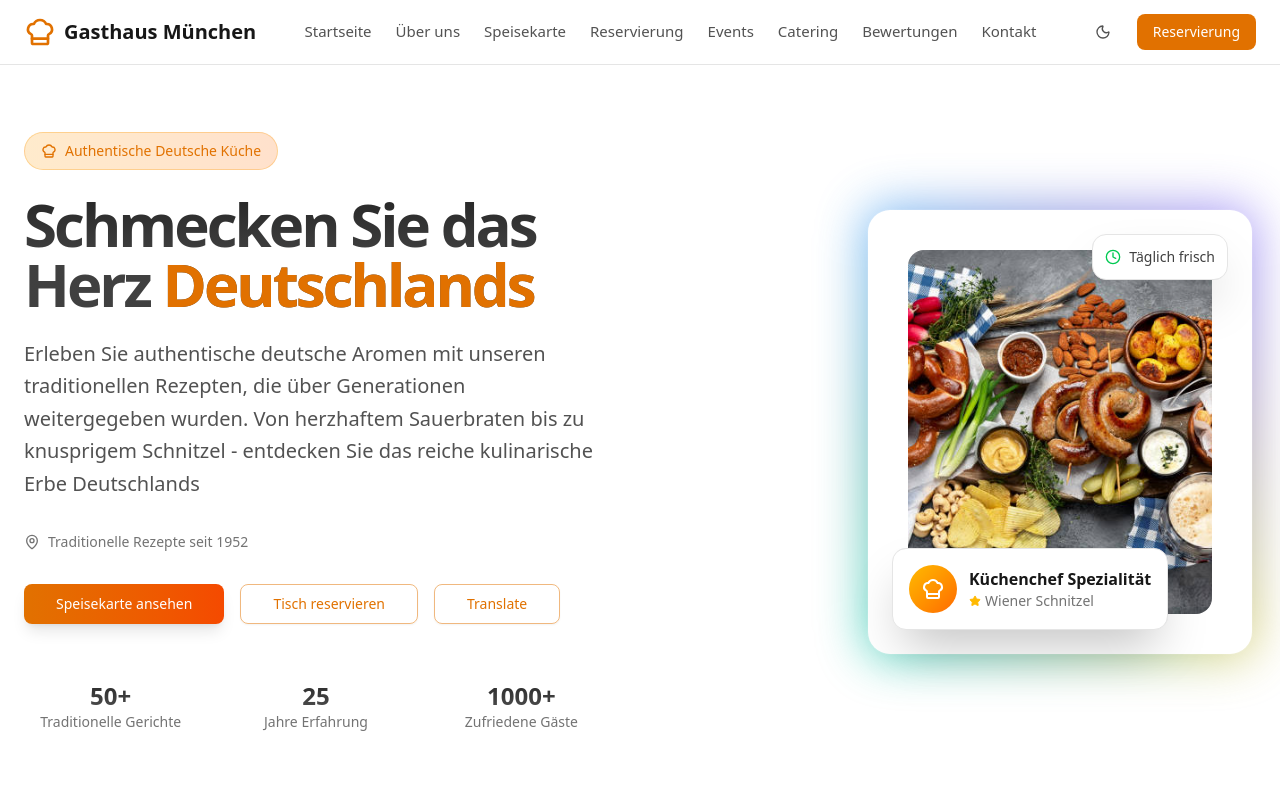
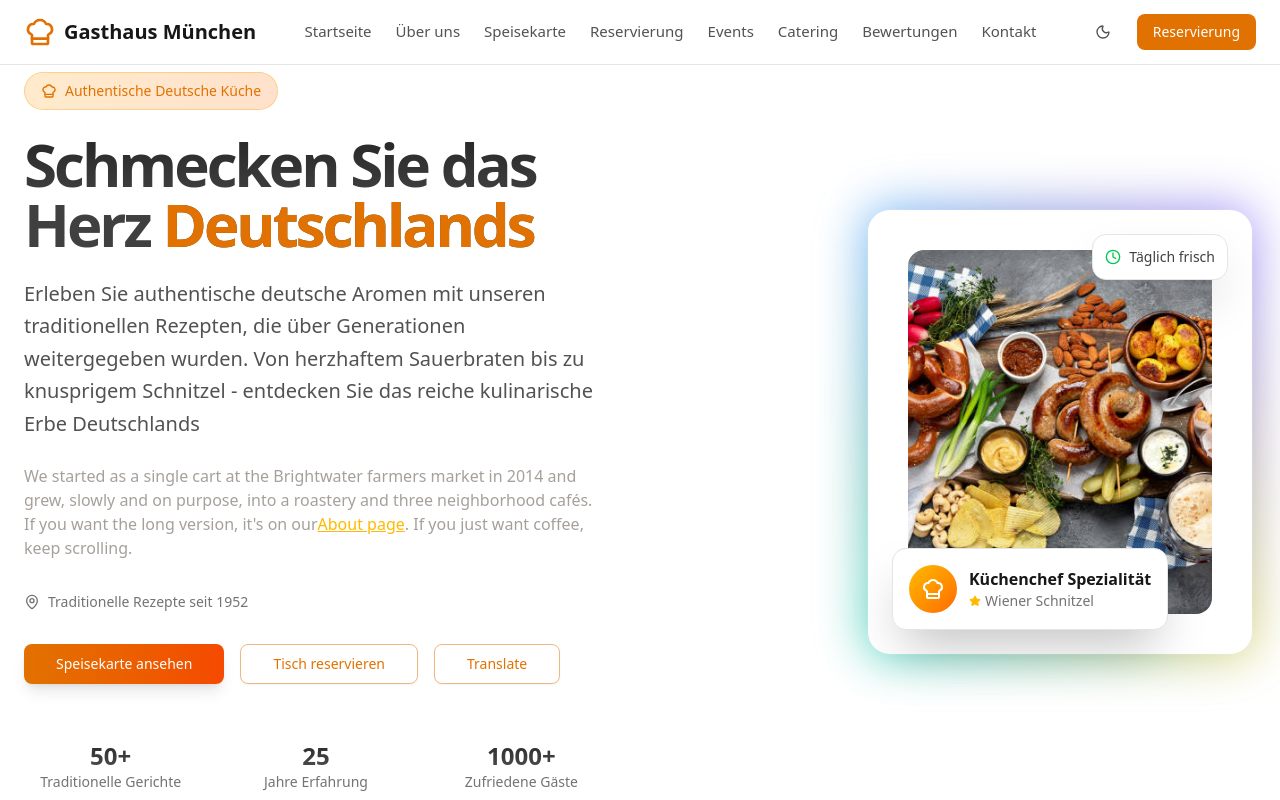
Before and after one commit to Quadraplex214/german-website-for-translation, a Next.js app: page / in a window 1280 px wide. Shown: the top 800 px of the page. Built offline with nearby package versions, Linux system fonts and the light colour scheme.

Commit message:
Update translation script and enhance German food hero component content

```diff
--- a/src/app/layout.tsx
+++ b/src/app/layout.tsx
@@ -57,8 +57,8 @@ export default function RootLayout({
           </ThemeProvider>
         </LanguageProvider>
         <Script
-          src="https://storage.googleapis.com/website-translation-script/translator.dev.js"
-          data-api-key="wt_b9ed8167461c4295_zPUY-o__Npqvgakacn13sA"
+          src="https://storage.googleapis.com/website-translation-script/translator.js"
+          data-api-key="wt_d64de94d6cbc48f3_P9P-m-3r2U2v4CTQzO-nuw"
           data-disable-auto-browser-translation="true"
         />
       </body>
--- a/src/components/german-food-hero.tsx
+++ b/src/components/german-food-hero.tsx
@@ -90,7 +90,9 @@ export default function GermanHeroFood() {
 
   useEffect(() => {
     if (btnLabelRef.current) {
-      btnLabelRef.current.textContent = isTranslating ? "Translating…" : "Translate";
+      btnLabelRef.current.textContent = isTranslating
+        ? "Translating…"
+        : "Translate";
     }
   }, [isTranslating]);
 
@@ -161,7 +163,16 @@ export default function GermanHeroFood() {
                   - entdecken Sie das reiche kulinarische Erbe Deutschlands
                 </motion.p>
 
-                {/* <p>CAMB.AI is the gold standard in <strong>AI-powered Localization</strong>, translating every language (150+), every nuance, every emotion, in real time.</p> */}
+                <p className="mt-4 max-w-xl text-stone-400">
+                  We started as a single cart at the Brightwater farmers market
+                  in 2014 and grew, slowly and on purpose, into a roastery and
+                  three neighborhood cafés. If you want the long version, it's
+                  on our
+                  <a href="/about" className="text-amber-400 underline">
+                    About page
+                  </a>
+                  . If you just want coffee, keep scrolling.
+                </p>
               </div>
 
               <motion.div
```
